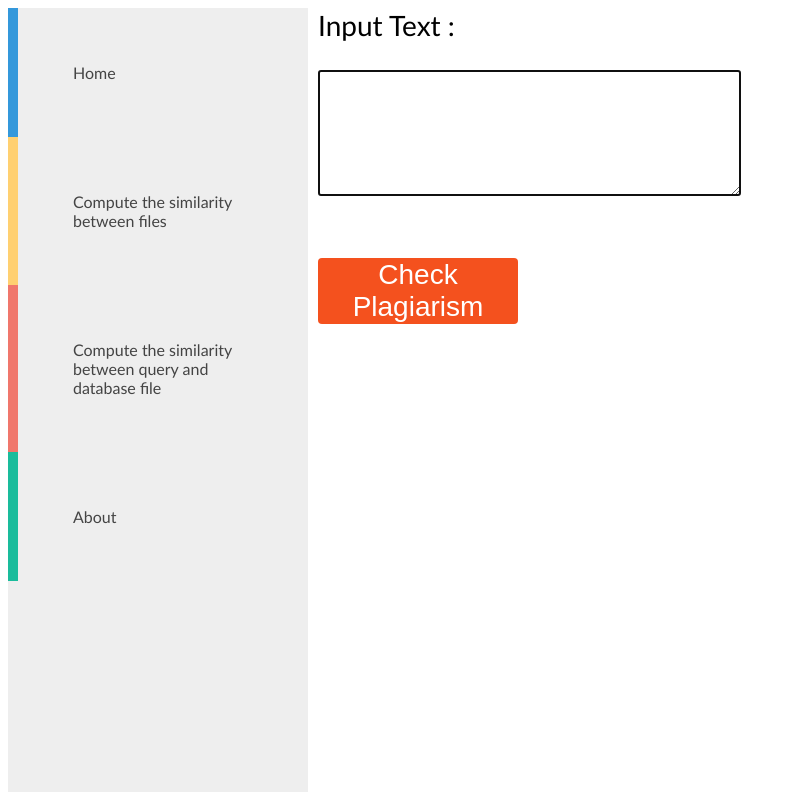
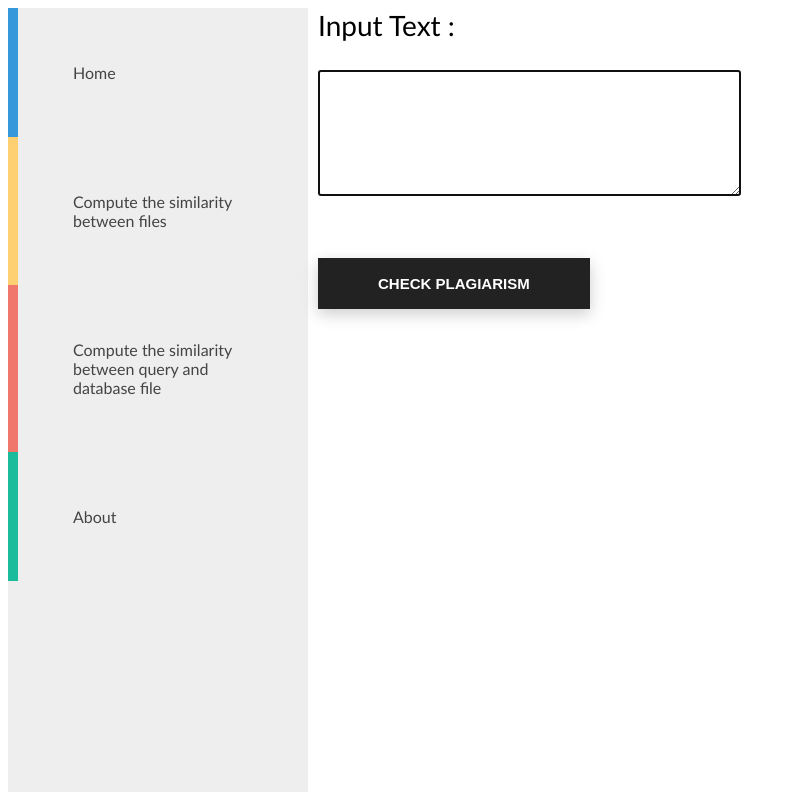
Before and after one commit to raawanahmed/WebProject-Plagiarism-Checker, a Flask app: page /loadPage in a window 1280 px wide. Shown: the whole page, without its empty margins (0-796 px from the left). Run offline with Flask 2, Linux system fonts and the light colour scheme.

Commit message:
update pages

```diff
--- a/main.py
+++ b/main.py
@@ -4,7 +4,7 @@ from flask import Flask, request, render_template
 
 app = Flask("__name__")
 
-app.config["UPLOAD_PATH"] = "D:\Computer Sceince\Projects\WebProject-Plagiarism-Checker"
+app.config["UPLOAD_PATH"] = "D:\My projects\WebProject-Plagiarism-Checker"
 
 
 @app.route("/upload_file", methods=["GET", "POST"])
--- /dev/null
+++ b/static/button.css
@@ -0,0 +1,54 @@
+@import url('https://fonts.googleapis.com/css?family=Amatic+SC');
+
+.btn {
+  border: none;
+  display: block;
+  text-align: center;
+  cursor: pointer;
+  text-transform: uppercase;
+  outline: none;
+  overflow: hidden;
+  position: relative;
+  color: #fff;
+  font-weight: 700;
+  font-size: 15px;
+  background-color: #222;
+  padding: 17px 60px;
+  margin: 0 auto;
+  box-shadow: 0 5px 15px rgba(0,0,0,0.20);
+  float: left;
+}
+
+.btn span {
+  position: relative;
+  z-index: 1;
+}
+
+.btn:after {
+  content: "";
+  position: absolute;
+  left: 0;
+  top: 0;
+  height: 490%;
+  width: 140%;
+  background: #f0776c;
+  -webkit-transition: all .5s ease-in-out;
+  transition: all .5s ease-in-out;
+  -webkit-transform: translateX(-98%) translateY(-25%) rotate(45deg);
+  transform: translateX(-98%) translateY(-25%) rotate(45deg);
+}
+
+.btn:hover:after {
+  -webkit-transform: translateX(-9%) translateY(-25%) rotate(45deg);
+  transform: translateX(-9%) translateY(-25%) rotate(45deg);
+}
+
+.link {
+  font-size: 20px;
+  margin-top: 30px;
+}
+
+.link a {
+  color: #000;
+  font-size: 25px;
+}
--- a/static/style.css
+++ b/static/navBar.css
@@ -17,7 +17,7 @@ body {
   -webkit-box-shadow: 0 2px 5px 0 rgba(0, 0, 0, 0.16), 0 2px 10px 0 rgba(0, 0, 0, 0.12);
 }
 .fileuploader #upload-label{
-  background: #2196F3;
+  background: #ffd071;
   color: #fff;
   box-shadow: 0 2px 5px 0 rgba(0, 0, 0, 0.16), 0 2px 10px 0 rgba(0, 0, 0, 0.12);
   -moz-box-shadow: 0 2px 5px 0 rgba(0, 0, 0, 0.16), 0 2px 10px 0 rgba(0, 0, 0, 0.12);
@@ -38,11 +38,11 @@ body {
   cursor: pointer;
 }
 .fileuploader.active{
-  background: #2196F3;
+  background: #ffd071;
 }
 .fileuploader.active #upload-label{
   background: #fff;
-  color: #2196F3;
+  color: #ffd071;
 }
 .fileuploader #upload-label span.title{
   font-size: 1.1em;
@@ -53,7 +53,7 @@ body {
   text-align: center;
   display: block;
   background: white;
-  color: #2196F3;
+  color: #ffd071;
   box-shadow: 0 2px 5px 0 rgba(0, 0, 0, 0.16), 0 2px 10px 0 rgba(0, 0, 0, 0.12);
   -moz-box-shadow: 0 2px 5px 0 rgba(0, 0, 0, 0.16), 0 2px 10px 0 rgba(0, 0, 0, 0.12);
   -webkit-box-shadow: 0 2px 5px 0 rgba(0, 0, 0, 0.16), 0 2px 10px 0 rgba(0, 0, 0, 0.12);
@@ -231,27 +231,3 @@ nav li:last-child a:after {
   width: 300px;
   float: left;
 }
-
-.button {
-  display: inline-block;
-  font-size: 24px;
-  cursor: pointer;
-  text-align: center;
-  text-decoration: none;
-  outline: none;
-  color: #fff;
-  background-color: #4caf50;
-  border: none;
-  border-radius: 15px;
-  box-shadow: 0 9px #999;
-}
-
-.button:hover {
-  background-color: #3e8e41;
-}
-
-.button:active {
-  background-color: #3e8e41;
-  box-shadow: 0 5px #666;
-  transform: translateY(4px);
-}
--- a/static/style2.css
+++ /dev/null
@@ -1,131 +0,0 @@
-body {
-        font-family: "Lato", sans-serif;
-      }
-      .main {
-        margin-left: 300px; /* Same as the width of the sidenav */
-        font-size: 28px; /* Increased text to enable scrolling */
-        padding: 0px 10px;
-      }
-nav{
-  float: none;
-  clear: both;
-  width: 300px;
-  height: 100%;
-  background: #eee;
-}
-
-nav ul {
-  list-style: none;
-  margin: 0px;
-  padding: 0px;
-}
-
-nav li{
-	float: none;
-  width: 100%;
-}
-
-nav li a{
-  display: block;
-  width: 100%;
-  padding: 55px;
-
-  border-left: 5px solid;
-  position: relative;
-  z-index: 2;
-  text-decoration: none;
-  color: #444;
-  box-sizing: border-box;
-  -moz-box-sizing: border-box;
-  -webkit-box-sizing: border-box;
-}
-
-nav li a:hover{ border-bottom: 0px; color: #fff;}
-nav li:first-child a{ border-left: 10px solid #3498db; }
-nav li:nth-child(2) a{ border-left: 10px solid #ffd071; }
-nav li:nth-child(3) a{ border-left: 10px solid #f0776c; }
-nav li:last-child a{ border-left: 10px solid #1abc9c; }
-
-nav li a:after {
-  content: "";
-  height: 100%;
-  left: 0;
-  top: 0;
-  width: 0px;
-  position: absolute;
-  transition: all 0.3s ease 0s;
-  -webkit-transition: all 0.3s ease 0s;
-  z-index: -1;
-}
-
-nav li a:hover:after{ width: 100%; }
-nav li:first-child a:after{ background: #3498db; }
-nav li:nth-child(2) a:after{ background: #ffd071; }
-nav li:nth-child(3) a:after{ background: #f0776c; }
-nav li:last-child a:after{ background: #1abc9c; }
-
-@font-face {
-  font-family: 'Lato';
-  font-style: normal;
-  font-weight: 100;
-  src: local('Lato Hairline'), local('Lato-Hairline'), url(http://themes.googleusercontent.com/static/fonts/lato/v6/boeCNmOCCh-EWFLSfVffDg.woff) format('woff');
-}
-@font-face {
-  font-family: 'Lato';
-  font-style: normal;
-  font-weight: 300;
-  src: local('Lato Light'), local('Lato-Light'), url(http://themes.googleusercontent.com/static/fonts/lato/v6/KT3KS9Aol4WfR6Vas8kNcg.woff) format('woff');
-}
-@font-face {
-  font-family: 'Lato';
-  font-style: normal;
-  font-weight: 400;
-  src: local('Lato Regular'), local('Lato-Regular'), url(http://themes.googleusercontent.com/static/fonts/lato/v6/9k-RPmcnxYEPm8CNFsH2gg.woff) format('woff');
-}
-@font-face {
-  font-family: 'Lato';
-  font-style: normal;
-  font-weight: 700;
-  src: local('Lato Bold'), local('Lato-Bold'), url(http://themes.googleusercontent.com/static/fonts/lato/v6/wkfQbvfT_02e2IWO3yYueQ.woff) format('woff');
-}
-.left {
- background: #eee;
-    width: 300px;
-    float: left;
-}
-
-      .button {
-        display: inline-block;
-        border-radius: 4px;
-        background-color: #f4511e;
-        border: none;
-        color: #FFFFFF;
-        text-align: center;
-        font-size: 28px;
-        width: 200px;
-        transition: all 0.5s;
-        cursor: pointer;
-    }
-    .button span {
-  cursor: pointer;
-  display: inline-block;
-  position: relative;
-  transition: 0.5s;
-}
-.button span:after {
-  content: '\00bb';
-  position: absolute;
-  opacity: 0;
-  top: 0;
-  right: -20px;
-  transition: 0.5s;
-}
-
-.button:hover span {
-  padding-right: 25px;
-}
-
-.button:hover span:after {
-  opacity: 1;
-  right: 0;
-}
--- a/templates/homePage.html
+++ b/templates/homePage.html
@@ -1,6 +1,6 @@
 <html>
 <head>
-    <link href="{{ url_for('static', filename='style.css') }}" rel="stylesheet" type="text/css">
+    <link href="{{ url_for('static', filename='navBar.css') }}" rel="stylesheet" type="text/css">
 </head>
 <body>
 <div class="left">
--- a/templates/queryAndDatabasePage.html
+++ b/templates/queryAndDatabasePage.html
@@ -1,6 +1,7 @@
 <html>
 <head>
-    <link href="{{ url_for('static', filename='style2.css') }}" rel="stylesheet" type="text/css">
+    <link href="{{ url_for('static', filename='navBar.css') }}" rel="stylesheet" type="text/css">
+    <link href="{{ url_for('static', filename='button.css') }}" rel="stylesheet" type="text/css">
 </head>
 <body>
 <div class="left">
@@ -23,7 +24,7 @@
         <p>Input Text : </p>
         <p><textarea name="query" rows="8" cols="50" autofocus>{{query}}</textarea></p>
         <br>
-        <button class="button" style="vertical-align:middle"><span>Check Plagiarism </span></button>
+        <button class="btn" style="vertical-align:middle"><span>Check Plagiarism </span></button>
         <br>
         <p> <h3>{{output}}</h3></p>
     </form>
--- a/templates/resultsPage.html
+++ b/templates/resultsPage.html
@@ -1,6 +1,6 @@
 <html>
 <head>
-    <link href="{{ url_for('static', filename='style.css') }}" rel="stylesheet" type="text/css">
+    <link href="{{ url_for('static', filename='navBar.css') }}" rel="stylesheet" type="text/css">
 </head>
 <body>
 <div class="left">
```
Also changed, not shown: static/button2.css (added, +71 -0 lines), templates/uploadFile.html (+15 -11 lines), 4 other files.
